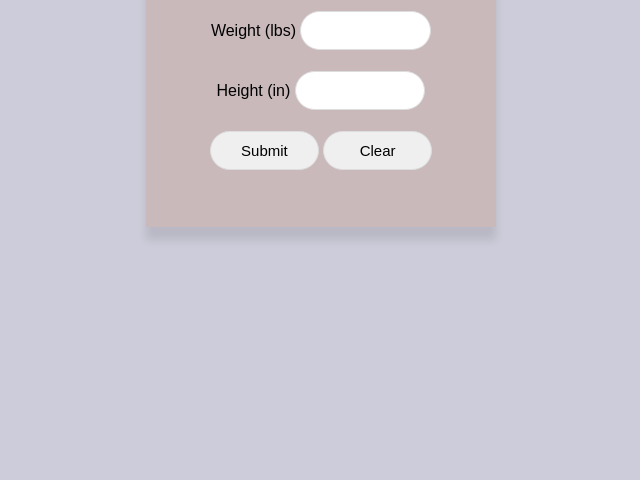
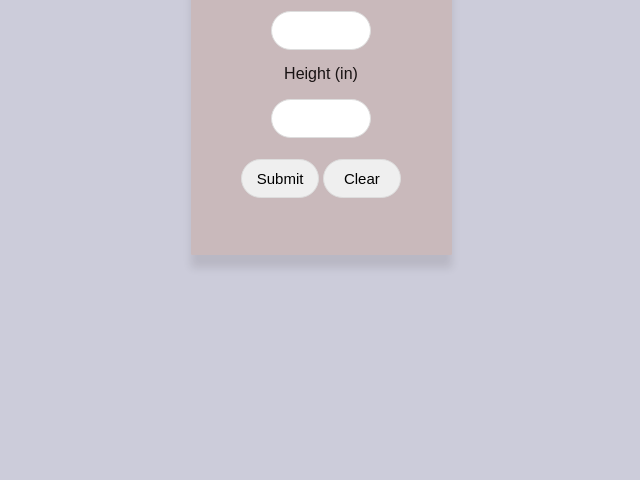
Before and after one commit to Bewajinis/Dynasty-Internship, a plain HTML site: page index.html in a window 1280 px wide. Shown: the part 336-816 px from the top of the page, without its empty margins (319-959 px from the left). Drawn offline with Linux system fonts and the light colour scheme.

Commit message:
This is the latest update in my code

```diff
--- a/style.css
+++ b/style.css
@@ -34,6 +34,16 @@ button {
     font-size: 15px;
     margin-bottom: 15px;
 }
+label {
+    display: block;
+    margin-bottom: 10px; /* Adds space below each label */
+    font-size: 16px;    /* Optional: Adjust font size if necessary */
+    color: #181313;        /* Optional: Set color if labels are not styled */
+}
+
+input[type="number"] {
+    margin-bottom: 15px; /* Additional space between input fields */
+}
 
 /* Tablet Screens (between 768px and 1200px) */
 @media (max-width: 1200px) and (min-width: 768px) {
```
